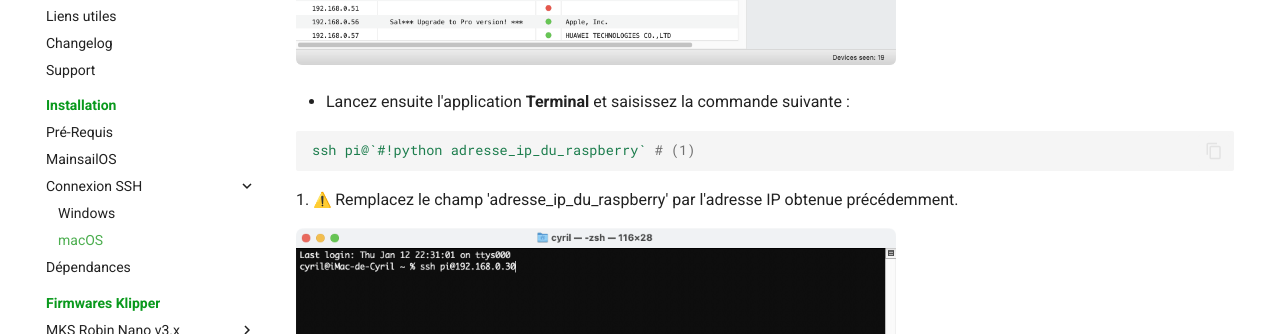
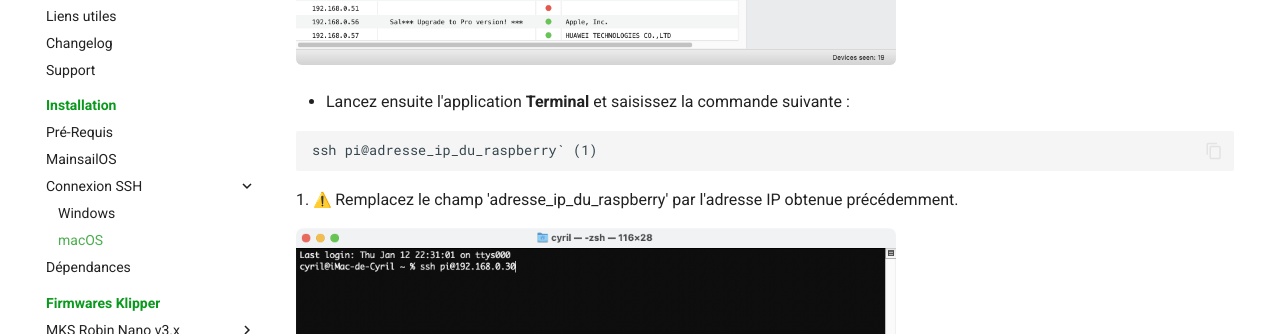
Before and after one commit to Guilouz/test, an MkDocs documentation site: the page built from docs/installation/ssh/macos.md, in a window 1280 px wide and 1400 px high, scrolled down 1090 px. Shown: the part 119-453 px from the top of the window. Built offline with MkDocs 1.6.1 and Material for MkDocs 9.7.7, drawn with Linux system fonts in a browser that asks for light colours; emoji names are drawn with the system emoji font; comment, search, counter and statistics services are not loaded; some of the changed text lies outside the part shown.

Commit message:
Update macos.md

````diff
--- a/docs/installation/ssh/macos.md
+++ b/docs/installation/ssh/macos.md
@@ -21,8 +21,8 @@
 
 - Lancez ensuite l'application **Terminal** et saisissez la commande suivante :
 
-``` yaml
-ssh pi@`#!python adresse_ip_du_raspberry` # (1)
+```
+ssh pi@adresse_ip_du_raspberry` (1)
 ```
 1.  :warning: Remplacez le champ 'adresse_ip_du_raspberry' par l'adresse IP obtenue précédemment.
 
@@ -36,14 +36,6 @@
 
 ![06](../../assets/img/installation/ssh/macos/06.png){ width="600" }
 
-``` yaml
-theme:
-  features:
-    - content.code.annotate # (1)
-```
-
-1.  :man_raising_hand: I'm a code annotation! I can contain `code`, __formatted
-    text__, images, ... basically anything that can be written in Markdown.
 
 
 <br />
````
